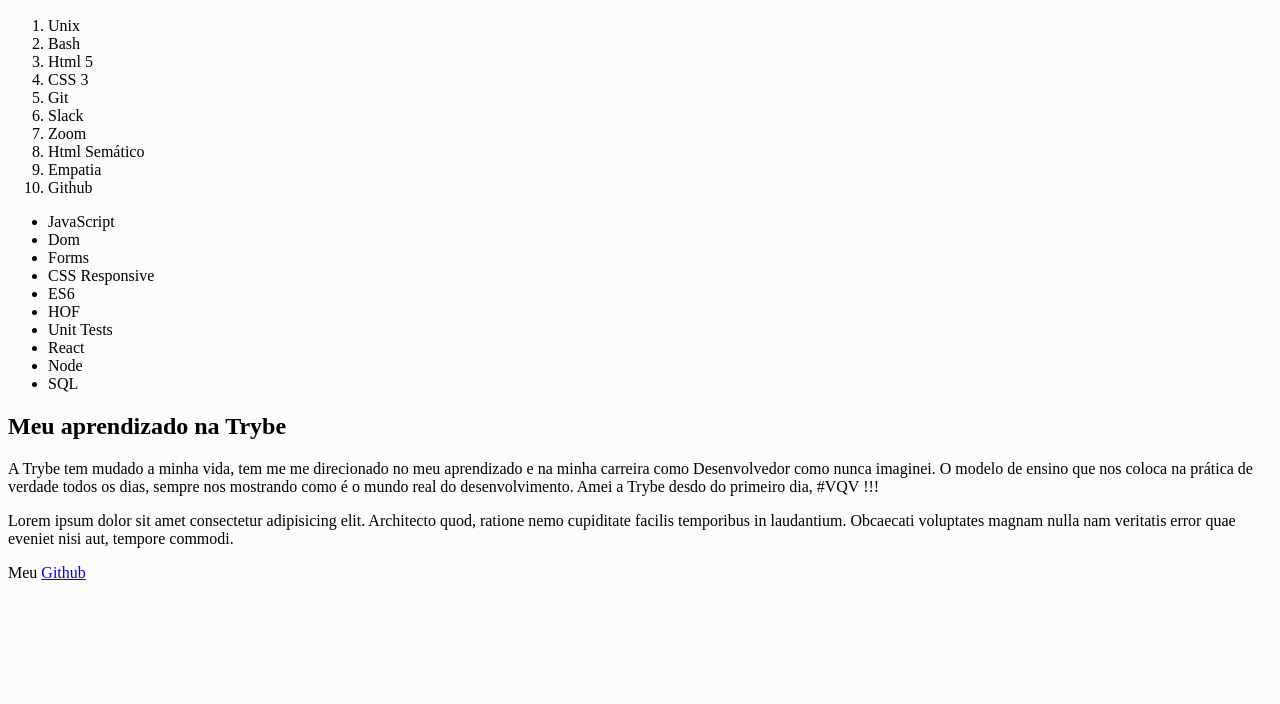
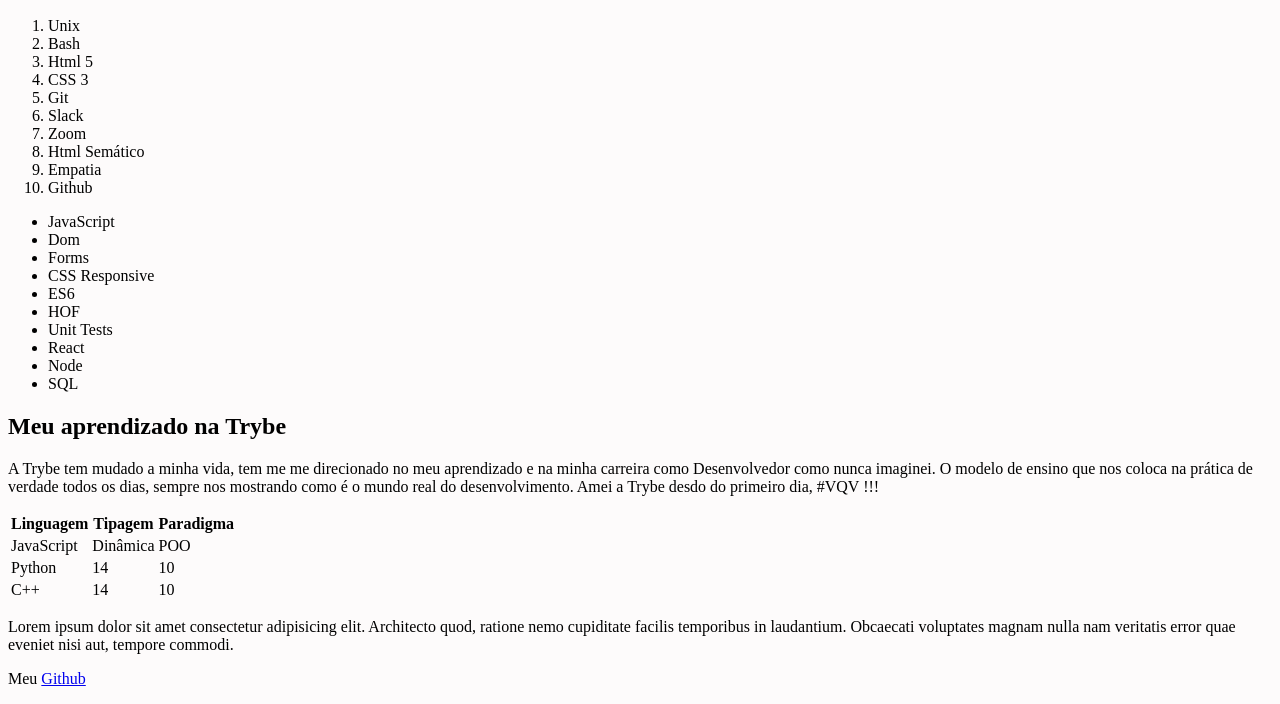
Before and after one commit to Jonas-Paiva/Project-Lessons-Learned, a website: page index.html in a window 1280 px wide. Shown: the part 111-815 px from the top of the page. Drawn offline with Linux system fonts and the light colour scheme.

Commit message:
Décimo Segundo requisito

```diff
--- a/index.html
+++ b/index.html
@@ -1,19 +1,18 @@
 <!DOCTYPE html>
 <html lang="pt-br">
   <head>
-    <meta charset="UTF-8">
-    <meta http-equiv="X-UA-Compatible" content="IE=edge">
-    <meta name="viewport" content="width=device-width, initial-scale=1.0">
+    <meta charset="UTF-8" />
+    <meta http-equiv="X-UA-Compatible" content="IE=edge" />
+    <meta name="viewport" content="width=device-width, initial-scale=1.0" />
     <title>Lessons Learned</title>
-    <link rel="stylesheet" href="style.css">
-
+    <link rel="stylesheet" href="style.css" />
   </head>
   <body>
     <header id="cabecalho">
       <h1 id="titulo">Projeto Lessons Learned</h1>
     </header>
 
-        <img id="minha_foto" src="./assets/foto.jpg" alt="foto">
+    <img id="minha_foto" src="./assets/foto.jpg" alt="foto" />
 
     <ol id="licoes_aprendidas">
       <li>Unix</li>
@@ -44,20 +43,57 @@
     <article>
       <h2>Meu aprendizado na Trybe</h2>
       <p>
-            A Trybe tem mudado a minha vida, tem me me direcionado no meu aprendizado e na minha carreira como Desenvolvedor como nunca imaginei. O modelo de ensino que nos coloca na prática de verdade todos os dias, sempre nos mostrando como é o mundo real do desenvolvimento. Amei a Trybe desdo do primeiro dia, #VQV !!!
-
+        A Trybe tem mudado a minha vida, tem me me direcionado no meu
+        aprendizado e na minha carreira como Desenvolvedor como nunca imaginei.
+        O modelo de ensino que nos coloca na prática de verdade todos os dias,
+        sempre nos mostrando como é o mundo real do desenvolvimento. Amei a
+        Trybe desdo do primeiro dia, #VQV !!!
       </p>
     </article>
+
+    <table>
+      <!--<th> Cabeçalho da tabela (Negrito) </th>
+
+            <td> Células da Tabela (Y) </td>
+            <tr> Linhas da tabela (X) </tr> -->
+      <tr>
+        <th>Linguagem</th>
+        <th>Tipagem</th>
+        <th>Paradigma</th>
+      </tr>
+
+      <tr>
+        <td>JavaScript</td>
+        <td>Dinâmica</td>
+        <td>POO</td>
+      </tr>
+
+      <tr>
+        <td>Python</td>
+        <td>14</td>
+        <td>10</td>
+      </tr>
+
+      <tr>
+        <td>C++</td>
+        <td>14</td>
+        <td>10</td>
+      </tr>
+
+    </table>
+
     <aside>
       <p>
-            Lorem ipsum dolor sit amet consectetur adipisicing elit. Architecto quod, ratione nemo cupiditate facilis temporibus in laudantium. Obcaecati voluptates magnam nulla nam veritatis error quae eveniet nisi aut, tempore commodi.
+        Lorem ipsum dolor sit amet consectetur adipisicing elit. Architecto
+        quod, ratione nemo cupiditate facilis temporibus in laudantium.
+        Obcaecati voluptates magnam nulla nam veritatis error quae eveniet nisi
+        aut, tempore commodi.
       </p>
     </aside>
     <footer id="rodape">
-        <p>Meu <a target="_blank" href="https://github.com/Jonas-Paiva">Github</a></p>
-
+      <p>
+        Meu <a target="_blank" href="https://github.com/Jonas-Paiva">Github</a>
+      </p>
     </footer>
-
-
   </body>
 </html>
```
Lines whose indentation alone changed are shown as unchanged.
